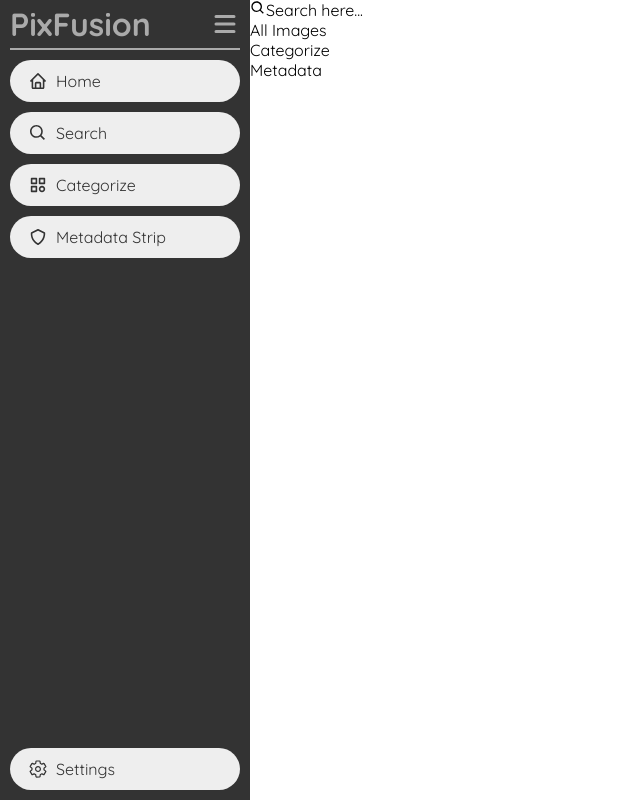
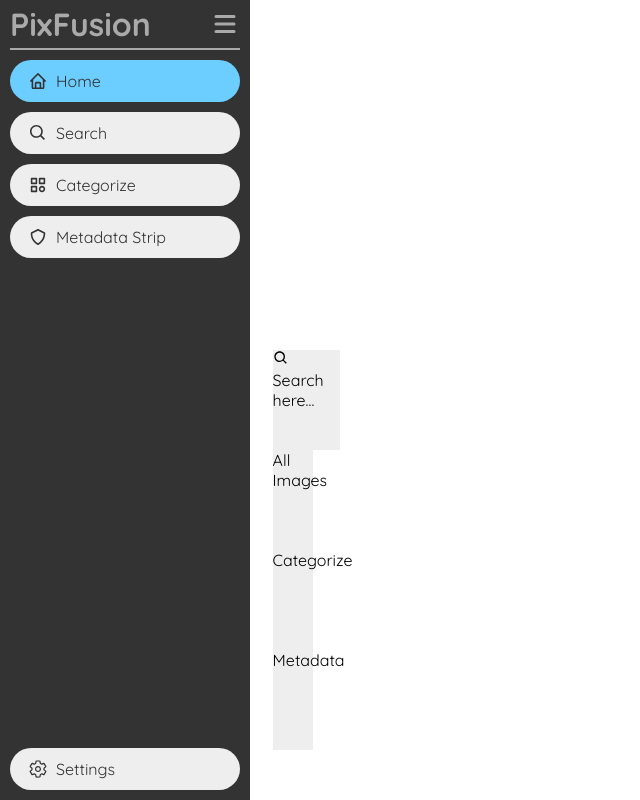
Before and after one commit to KarthikSapaliga/PixFusion, a React (Vite) app: page / in a window 1280 px wide. Shown: the whole page, without its empty margins (0-640 px from the left). Built offline with nearby package versions, Linux system fonts and the light colour scheme.

Commit message:
highlight active item in sidebar

```diff
--- a/src/App.jsx
+++ b/src/App.jsx
@@ -13,7 +13,7 @@
 	return (
 		<main>
 			<Sidebar handleSectionChange={handleSectionChange} activeSection={activeSection}/>
-			<Main onSectionChange={handleSectionChange} activeSection={activeSection} />
+			<Main handleSectionChange={handleSectionChange} activeSection={activeSection} />
 		</main>
 	)
 }
--- a/src/components/Main.css
+++ b/src/components/Main.css
@@ -5,5 +5,14 @@
 }
 
 .container{
+    height: 100vh;
+    display: flex;
+    justify-content: center;
+    align-items: center;
+}
 
+.container div{
+    width: 60%;
+    height: 100px;
+    background: #eee;
 }
--- a/src/components/Main.jsx
+++ b/src/components/Main.jsx
@@ -1,17 +1,18 @@
 import { BiSearch } from "react-icons/bi";
+import './Main.css'
 
 const Main = ({ handleSectionChange, activeSection }) => {
     return (
         <div className='container'>
             { activeSection==='home' && (
                 <div id="home">
-                    <div className="search-box">
+                    <div className="search-box" onClick={()=>handleSectionChange('search')}>
                         <BiSearch />
                         <span>Search here...</span>
                     </div>
                     <div className="all-images">All Images</div>
-                    <div className="categorize">Categorize</div>
-                    <div className="metadat-stripp">Metadata</div>
+                    <div className="categorize" onClick={()=>handleSectionChange('categorizer')} >Categorize</div>
+                    <div className="metadat-stripp" onClick={()=>handleSectionChange('metadata-stripper')} >Metadata</div>
                 </div>
             ) }
             { activeSection==='search' && (
--- a/src/components/Sidebar.css
+++ b/src/components/Sidebar.css
@@ -7,6 +7,7 @@
     --height: 42px;
     --border-radius: 50px;
     --transitiontime: 0.4s;
+    --active-clr: #6bceff;
 }
 
 *{
@@ -72,6 +73,10 @@
     transition: width var(--transitiontime) ease;
 }
 
+ul li.active-section{
+    background: var(--active-clr);
+}
+
 .sidebar-container.close ul li{
     width: var(--height);
     justify-content: center;
@@ -104,6 +109,12 @@
     align-items: center;
 }
 
+
+.settings.active-section{
+    background: var(--active-clr);
+}
+
+
 .sidebar-container.close .settings{
     justify-content: center;
 }
@@ -112,6 +123,7 @@
     margin-left: 10px;
     color: var(--txtclr);
 }
+
 
 
 
```
